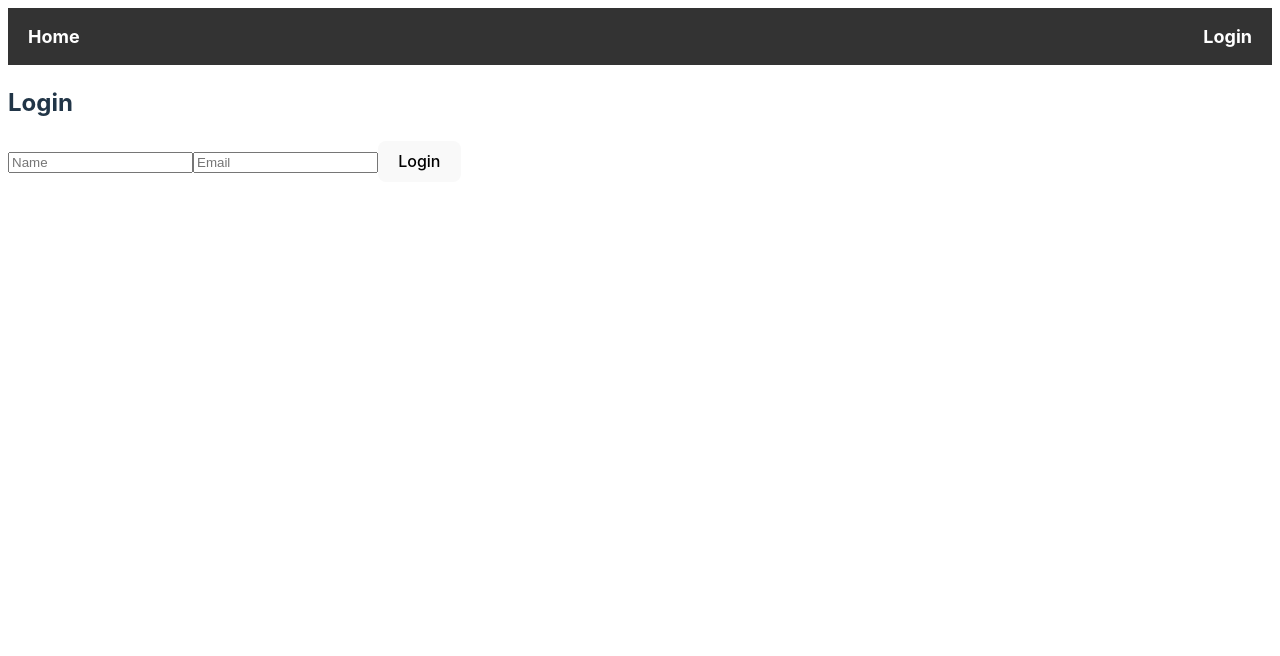
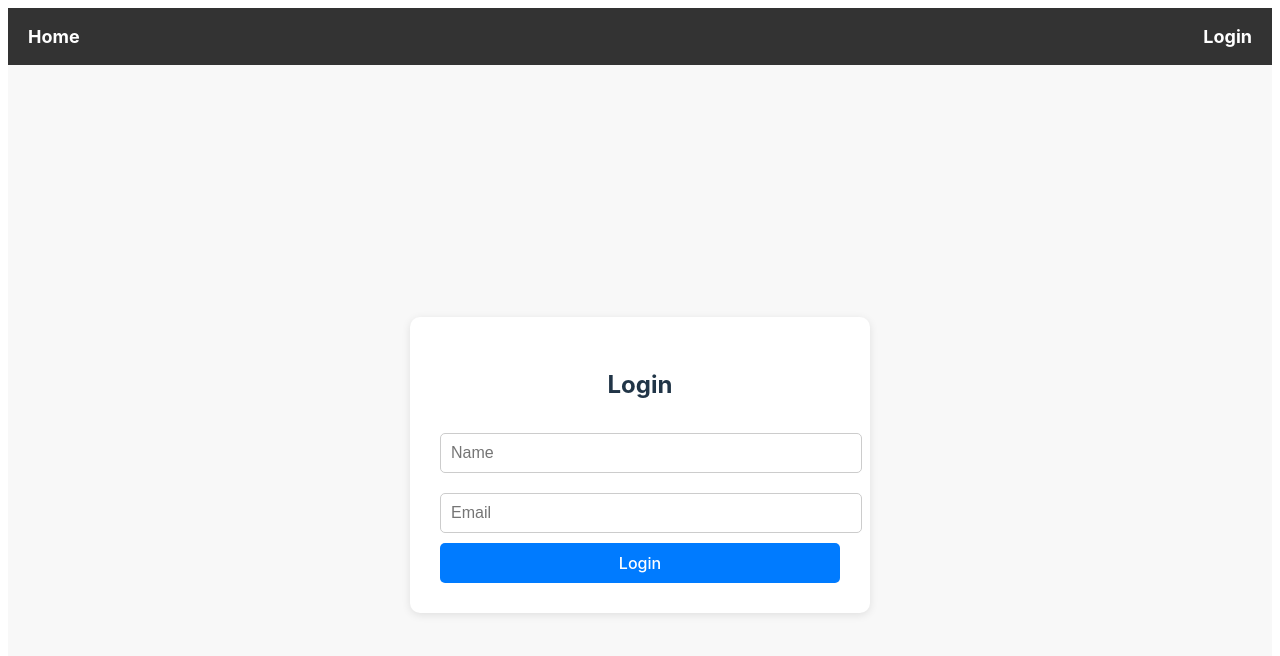
Before and after one commit to omaiki/fetch-tech, a React (Vite) app: page / in a window 1280 px wide. Shown: the top 656 px of the page. Built offline with nearby package versions, Linux system fonts and the light colour scheme.

Commit message:
Add base styles for logged out user

```diff
--- /dev/null
+++ b/src/components/Authentication/Authentication.css
@@ -0,0 +1,54 @@
+
+.auth-container {
+    width: 100%;
+    height: 100vh;
+    display: flex;
+    justify-content: center;
+    align-items: center;
+    background-color: #f8f8f8;
+  }
+
+
+  .auth-card {
+    background: white;
+    padding: 30px;
+    border-radius: 10px;
+    box-shadow: 0px 2px 8px rgba(0, 0, 0, 0.1);
+    text-align: center;
+    width: 100%;
+    max-width: 400px;
+  }
+
+
+  .auth-input {
+    width: 100%;
+    padding: 10px;
+    margin: 10px 0;
+    border: 1px solid #ccc;
+    border-radius: 5px;
+    font-size: 16px;
+  }
+
+
+  .auth-button {
+    width: 100%;
+    padding: 10px;
+    background-color: #007bff;
+    color: white;
+    border: none;
+    border-radius: 5px;
+    cursor: pointer;
+    font-size: 16px;
+    transition: background 0.3s ease-in-out;
+  }
+
+  .auth-button:hover {
+    background-color: #0056b3;
+  }
+
+
+  @media (max-width: 768px) {
+    .auth-card {
+      width: 90%;
+    }
+  }
--- a/src/components/Authentication/Authentication.jsx
+++ b/src/components/Authentication/Authentication.jsx
@@ -1,50 +1,44 @@
-// this component handles Authentication
-
 import { useState } from "react";
 import { useAuth } from "../../AuthContext";
+import { useNavigate } from "react-router-dom";
+import "./Authentication.css";
 
 const Authentication = () => {
-  const { login } = useAuth();
   const [name, setName] = useState("");
   const [email, setEmail] = useState("");
-  const [error, setError] = useState(null);
-  const API_BASE_URL = "https://frontend-take-home-service.fetch.com";
+  const { login } = useAuth();
+  const navigate = useNavigate();
 
   const handleLogin = async (e) => {
     e.preventDefault();
-    setError(null); // Reset errors
-
     try {
       const response = await fetch("https://frontend-take-home-service.fetch.com/auth/login", {
         method: "POST",
         credentials: "include",
-        headers: {
-          "Content-Type": "application/json",
-        },
+        headers: { "Content-Type": "application/json" },
         body: JSON.stringify({ name, email }),
       });
 
       if (!response.ok) {
-        const errorText = await response.text(); // Get backend error response
-        throw new Error(`Login failed: ${errorText}`);
+        throw new Error("Login failed. Please check your credentials.");
       }
 
-      login(name, email); // Store user info in context
+      login(name, email);
+      navigate("/"); // Redirect after login
     } catch (error) {
-      setError(error.message);
+      console.error("Login error:", error);
     }
   };
 
-
   return (
-    <div>
+    <div className="auth-container">
+      <div className="auth-card">
         <h2>Login</h2>
-      {error && <p style={{ color: "red" }}>{error}</p>}
-
         <form onSubmit={handleLogin}>
           <input
             type="text"
             placeholder="Name"
+            className="auth-input"
             value={name}
             onChange={(e) => setName(e.target.value)}
             required
@@ -52,12 +46,14 @@ const Authentication = () => {
           <input
             type="email"
             placeholder="Email"
+            className="auth-input"
             value={email}
             onChange={(e) => setEmail(e.target.value)}
             required
           />
-        <button type="submit">Login</button>
+          <button type="submit" className="auth-button">Login</button>
         </form>
+      </div>
     </div>
   );
 };
```
Lines whose indentation alone changed are shown as unchanged.
